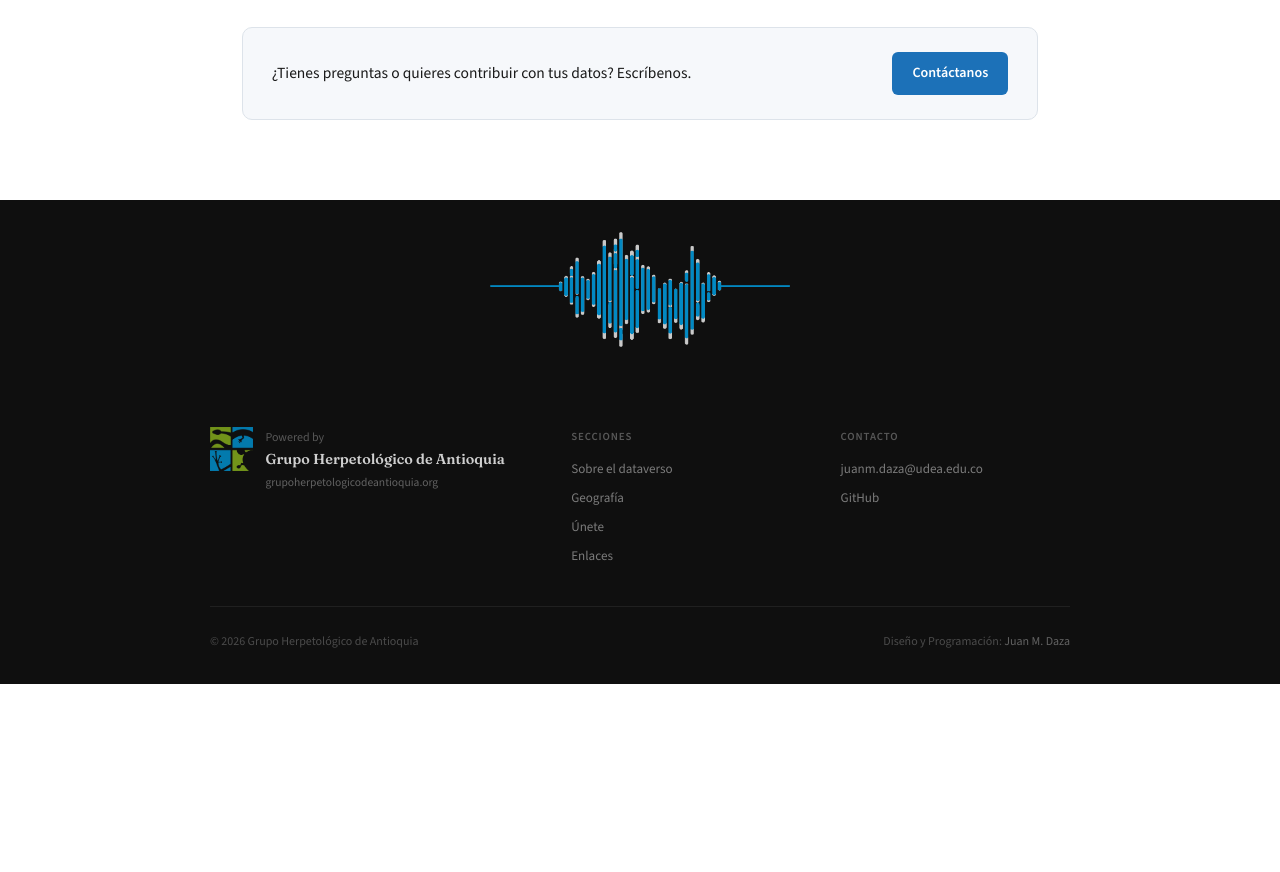
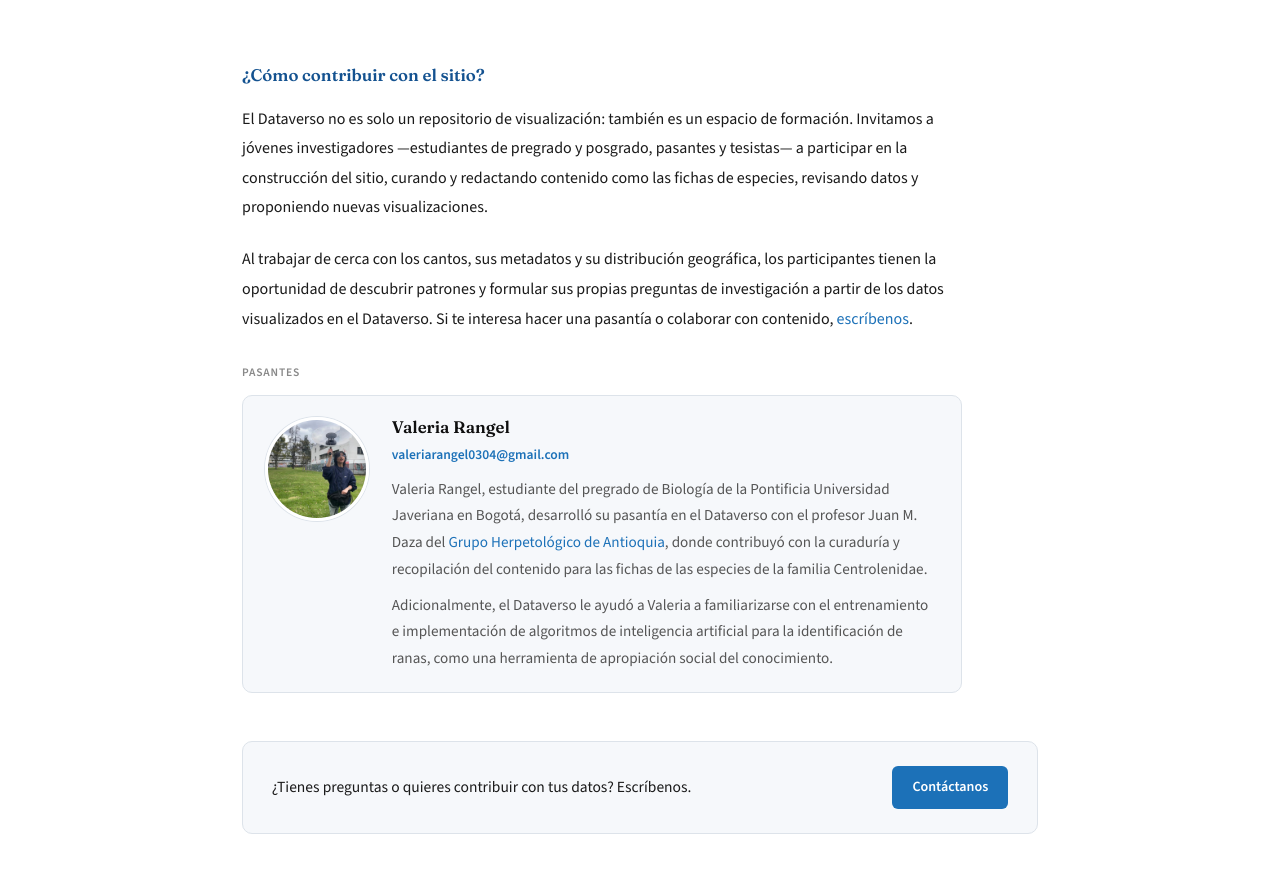
Before and after one commit to colombian-sounds/amphibians, a plain HTML site: page unete.html in a window 1280 px wide. Shown: the part 1817-2689 px from the top of the page. Before the commit the page ends 2501 px from the top, so only its background shows below. Drawn offline with nearby package versions, Linux system fonts and the light colour scheme.

Commit message:
new section

```diff
--- a/unete.html
+++ b/unete.html
@@ -83,6 +83,20 @@
     .metadata-note p{font-size:0.9rem;color:var(--ink);line-height:1.7}
     .metadata-note a{color:var(--blue-dark);font-weight:600}
 
+    /* ── Subsecciones de contribución ── */
+    .subsection-title{font-family:var(--ff-display);font-size:1.05rem;font-weight:600;color:var(--blue-dark);margin:0.5rem 0 0.8rem}
+    .subsection + .subsection{margin-top:2.5rem}
+
+    /* ── Pasantes ── */
+    .interns-label{font-size:0.72rem;font-weight:700;letter-spacing:0.07em;text-transform:uppercase;color:var(--subtle);margin:1.8rem 0 0.8rem}
+    .intern-card{display:flex;gap:1.4rem;align-items:flex-start;padding:1.3rem 1.4rem;background:var(--bg-off);border:0.5px solid var(--border);border-radius:var(--radius);max-width:720px}
+    .intern-card + .intern-card{margin-top:1rem}
+    .intern-photo{width:104px;height:104px;border-radius:50%;object-fit:cover;flex-shrink:0;border:3px solid #fff;box-shadow:0 0 0 1px var(--border)}
+    .intern-name{font-family:var(--ff-display);font-size:1.05rem;font-weight:600;color:var(--black);line-height:1.3}
+    .intern-email{display:inline-block;font-size:0.85rem;font-weight:600;margin:2px 0 0.6rem}
+    .intern-text{font-size:0.95rem;color:var(--muted);line-height:1.75}
+    .intern-text p + p{margin-top:0.6rem}
+
     /* ── CTA ── */
     .cta-block{margin-top:3rem;padding:1.5rem 1.8rem;background:var(--bg-off);border-radius:var(--radius);border:0.5px solid var(--border);display:flex;align-items:center;justify-content:space-between;gap:1rem;flex-wrap:wrap}
     .cta-text{font-size:0.97rem;color:var(--ink);line-height:1.6}
@@ -115,6 +129,7 @@
       .container{padding:0 1.2rem}
       .step{flex-direction:column;gap:0.5rem}
       .step-num{font-size:1.8rem;min-width:auto}
+      .intern-card{flex-direction:column;align-items:center;text-align:center}
       .footer-inner{grid-template-columns:1fr;gap:1.5rem}
       .footer-credits{text-align:left}
     }
@@ -170,6 +185,9 @@
       <!-- Cómo contribuir -->
       <div class="section-block">
         <h2 class="section-title">Cómo contribuir</h2>
+
+        <div class="subsection">
+        <h3 class="subsection-title">¿Cómo contribuir con datos?</h3>
         <div class="steps">
 
           <div class="step">
@@ -221,6 +239,27 @@
           </div>
 
         </div>
+        </div>
+
+        <div class="subsection">
+          <h3 class="subsection-title">¿Cómo contribuir con el sitio?</h3>
+          <p class="body-text">El Dataverso no es solo un repositorio de visualización: también es un espacio de formación. Invitamos a jóvenes investigadores —estudiantes de pregrado y posgrado, pasantes y tesistas— a participar en la construcción del sitio, curando y redactando contenido como las fichas de especies, revisando datos y proponiendo nuevas visualizaciones.</p>
+          <p class="body-text">Al trabajar de cerca con los cantos, sus metadatos y su distribución geográfica, los participantes tienen la oportunidad de descubrir patrones y formular sus propias preguntas de investigación a partir de los datos visualizados en el Dataverso. Si te interesa hacer una pasantía o colaborar con contenido, <a href="mailto:juanm.daza@udea.edu.co">escríbenos</a>.</p>
+
+          <div class="interns-label">Pasantes</div>
+
+          <div class="intern-card">
+            <img class="intern-photo" src="Imagenes/valeria.png" alt="Valeria Rangel">
+            <div>
+              <div class="intern-name">Valeria Rangel</div>
+              <a class="intern-email" href="mailto:valeriarangel0304@gmail.com">valeriarangel0304@gmail.com</a>
+              <div class="intern-text">
+                <p>Valeria Rangel, estudiante del pregrado de Biología de la Pontificia Universidad Javeriana en Bogotá, desarrolló su pasantía en el Dataverso con el profesor Juan M. Daza del <a href="https://www.grupoherpetologicodeantioquia.org" target="_blank">Grupo Herpetológico de Antioquia</a>, donde contribuyó con la curaduría y recopilación del contenido para las fichas de las especies de la familia Centrolenidae.</p>
+                <p>Adicionalmente, el Dataverso le ayudó a Valeria a familiarizarse con el entrenamiento e implementación de algoritmos de inteligencia artificial para la identificación de ranas, como una herramienta de apropiación social del conocimiento.</p>
+              </div>
+            </div>
+          </div>
+        </div>
       </div>
 
       <div class="cta-block">
```
Also changed, not shown: Imagenes/valeria.png (added).
